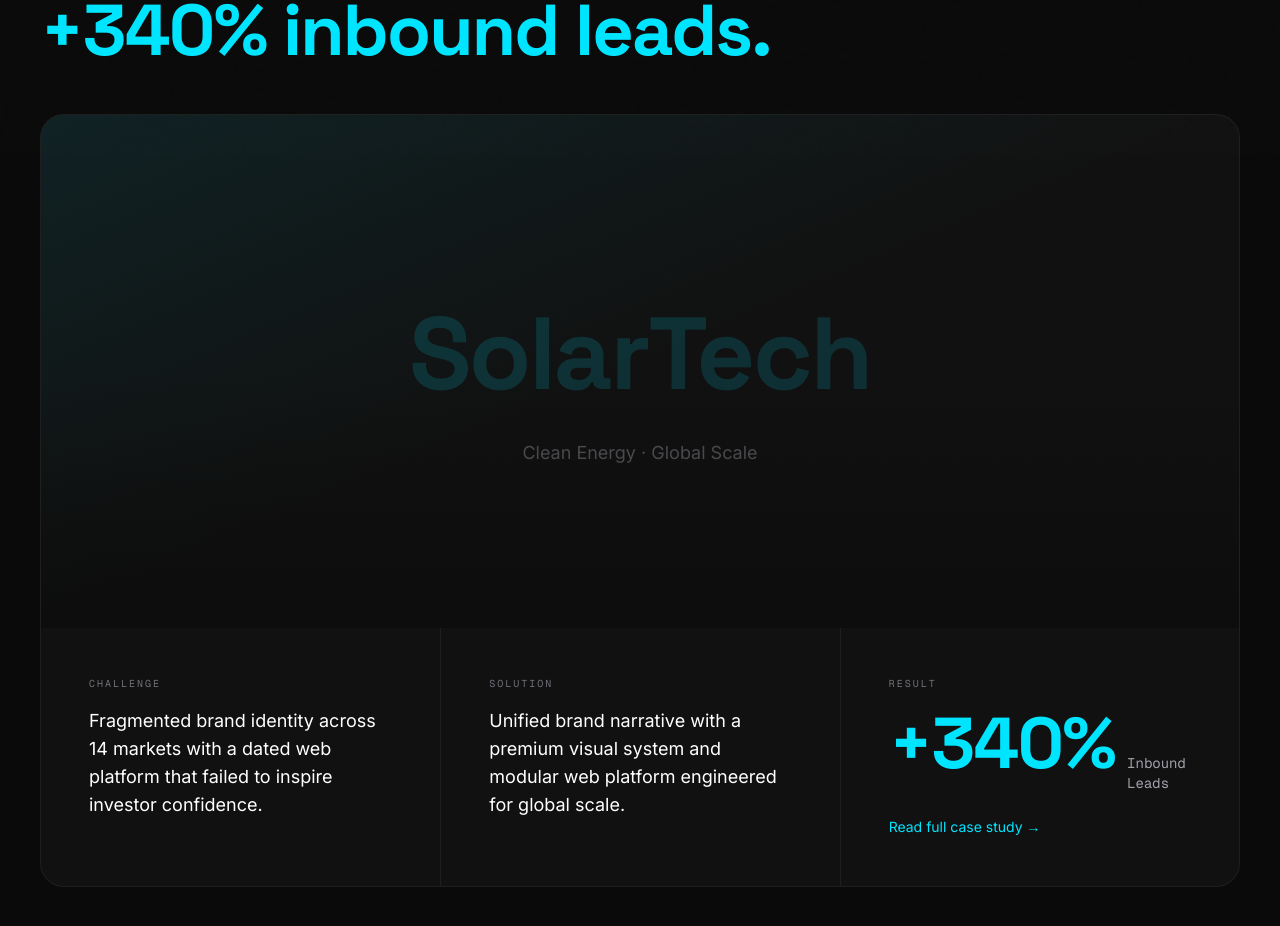
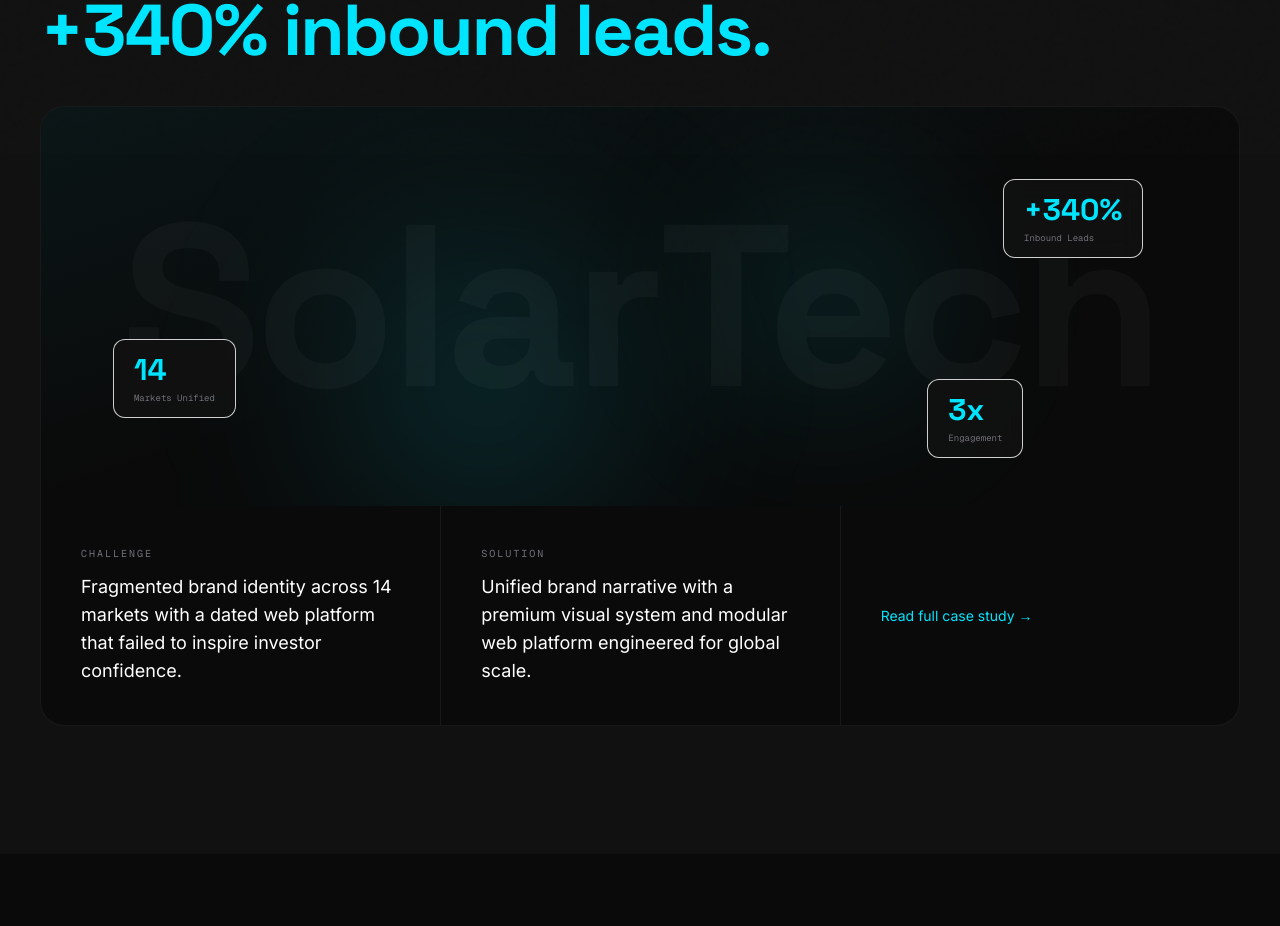
Before and after one commit to shxrxf-code/BrandX, a Next.js app: page / in a window 1280 px wide. Shown: the part 1046-1972 px from the top of the page. Built offline with nearby package versions, Linux system fonts and the light colour scheme.

Commit message:
Rewrite Featured Case Study as single flagship with full-bleed visual and floating stat cards

```diff
--- a/src/components/FeaturedCaseStudySection.tsx
+++ b/src/components/FeaturedCaseStudySection.tsx
@@ -1,13 +1,52 @@
 'use client'
 
-import { useRef } from 'react'
+import { useEffect, useRef } from 'react'
+import { gsap } from 'gsap'
+import { ScrollTrigger } from 'gsap/ScrollTrigger'
 import Link from 'next/link'
 
+if (typeof window !== 'undefined') {
+  gsap.registerPlugin(ScrollTrigger)
+}
+
 export default function FeaturedCaseStudySection() {
+  const sectionRef = useRef<HTMLDivElement>(null)
+
+  useEffect(() => {
+    const ctx = gsap.context(() => {
+      const cards = sectionRef.current?.querySelectorAll('.stat-card')
+      cards?.forEach((card, i) => {
+        gsap.fromTo(card,
+          { y: 40, opacity: 0 },
+          {
+            y: 0, opacity: 1,
+            duration: 0.8, delay: i * 0.15,
+            ease: 'power4.out',
+            scrollTrigger: { trigger: card, start: 'top 85%', toggleActions: 'play none none none' },
+          }
+        )
+      })
+
+      const meta = sectionRef.current?.querySelectorAll('.meta-row')
+      meta?.forEach((row, i) => {
+        gsap.fromTo(row,
+          { y: 30, opacity: 0 },
+          {
+            y: 0, opacity: 1,
+            duration: 0.6, delay: 0.3 + i * 0.1,
+            ease: 'power4.out',
+            scrollTrigger: { trigger: row, start: 'top 85%', toggleActions: 'play none none none' },
+          }
+        )
+      })
+    }, sectionRef)
+    return () => ctx.revert()
+  }, [])
+
   return (
-    <section className="relative bg-background py-24 md:py-32 overflow-hidden">
+    <section ref={sectionRef} className="relative bg-subtle py-24 md:py-32 overflow-hidden">
       <div className="max-w-content mx-auto px-6 md:px-10">
-        <div className="mb-12">
+        <div className="mb-10">
           <span className="scene-eyebrow">Featured Case Study</span>
           <h2 className="text-4xl md:text-7xl font-display font-bold tracking-tight mt-4 leading-[1.05]">
             SolarTech Energy
@@ -16,42 +55,53 @@ export default function FeaturedCaseStudySection() {
           </h2>
         </div>
 
-        <div className="relative rounded-3xl border border-border bg-subtle overflow-hidden">
-          <div className="relative aspect-[16/9] md:aspect-[21/9] overflow-hidden">
-            <div className="absolute inset-0 bg-gradient-to-br from-accent/[0.08] via-transparent to-transparent" />
-            <div className="absolute inset-0 dot-grid opacity-10" />
-            <div className="absolute inset-0 bg-gradient-to-t from-background/60 via-transparent to-transparent pointer-events-none" />
+        <div className="relative rounded-3xl border border-border bg-background overflow-hidden">
+          <div className="relative aspect-[2/1] md:aspect-[3/1] overflow-hidden">
+            <div className="absolute inset-0 bg-gradient-to-br from-accent/[0.05] via-transparent to-transparent" />
+            <div className="absolute inset-0 dot-grid opacity-[0.04]" />
 
-            <div className="absolute inset-0 flex flex-col items-center justify-center px-8">
-              <span className="text-[clamp(2rem,8vw,8rem)] font-display font-bold text-accent/15 tracking-tight">
+            <div className="absolute top-1/3 left-1/4 w-72 h-72 rounded-full bg-accent/15 blur-[100px] pointer-events-none" />
+            <div className="absolute bottom-1/4 right-1/4 w-56 h-56 rounded-full bg-accent/10 blur-[80px] pointer-events-none" />
+
+            <div className="absolute inset-0 flex items-center justify-center">
+              <span className="text-[clamp(4rem,18vw,18rem)] font-display font-bold text-foreground/[0.03] tracking-tight select-none whitespace-nowrap pointer-events-none">
                 SolarTech
               </span>
-              <p className="text-muted/40 mt-2 text-lg">Clean Energy · Global Scale</p>
+            </div>
+
+            <div className="stat-card absolute top-[18%] right-[8%] px-5 py-3 rounded-xl border border-border/80 bg-subtle/90 backdrop-blur-md">
+              <span className="text-2xl md:text-3xl font-display font-bold text-accent">+340%</span>
+              <span className="text-[9px] text-muted-dark font-mono block mt-1">Inbound Leads</span>
+            </div>
+
+            <div className="stat-card absolute bottom-[22%] left-[6%] px-5 py-3 rounded-xl border border-border/80 bg-subtle/90 backdrop-blur-md">
+              <span className="text-2xl md:text-3xl font-display font-bold text-accent">14</span>
+              <span className="text-[9px] text-muted-dark font-mono block mt-1">Markets Unified</span>
+            </div>
+
+            <div className="stat-card absolute bottom-[12%] right-[18%] px-5 py-3 rounded-xl border border-border/80 bg-subtle/90 backdrop-blur-md">
+              <span className="text-2xl md:text-3xl font-display font-bold text-accent">3x</span>
+              <span className="text-[9px] text-muted-dark font-mono block mt-1">Engagement</span>
             </div>
           </div>
 
           <div className="grid md:grid-cols-3 divide-y md:divide-y-0 md:divide-x divide-border">
-            <div className="p-8 md:p-10 lg:p-12">
-              <span className="text-[10px] font-mono tracking-[0.2em] uppercase text-muted-dark mb-4 block">Challenge</span>
+            <div className="meta-row p-8 md:p-10">
+              <span className="text-[10px] font-mono tracking-[0.2em] uppercase text-muted-dark mb-3 block">Challenge</span>
               <p className="text-base md:text-lg text-foreground leading-relaxed">
                 Fragmented brand identity across 14 markets with a dated web platform that failed to inspire investor confidence.
               </p>
             </div>
-            <div className="p-8 md:p-10 lg:p-12">
-              <span className="text-[10px] font-mono tracking-[0.2em] uppercase text-muted-dark mb-4 block">Solution</span>
+            <div className="meta-row p-8 md:p-10">
+              <span className="text-[10px] font-mono tracking-[0.2em] uppercase text-muted-dark mb-3 block">Solution</span>
               <p className="text-base md:text-lg text-foreground leading-relaxed">
                 Unified brand narrative with a premium visual system and modular web platform engineered for global scale.
               </p>
             </div>
-            <div className="p-8 md:p-10 lg:p-12">
-              <span className="text-[10px] font-mono tracking-[0.2em] uppercase text-muted-dark mb-4 block">Result</span>
-              <div className="flex items-baseline gap-3">
-                <span className="text-5xl md:text-6xl lg:text-7xl font-display font-bold text-accent tracking-tight">+340%</span>
-                <span className="text-sm text-muted font-mono">Inbound Leads</span>
-              </div>
+            <div className="meta-row p-8 md:p-10 flex flex-col justify-center">
               <Link
                 href="/work/solartech-energy"
-                className="mt-6 inline-flex items-center gap-2 text-sm text-accent hover:underline underline-offset-4 transition-all"
+                className="inline-flex items-center gap-2 text-sm text-accent hover:underline underline-offset-4 transition-all"
               >
                 Read full case study →
               </Link>
```
